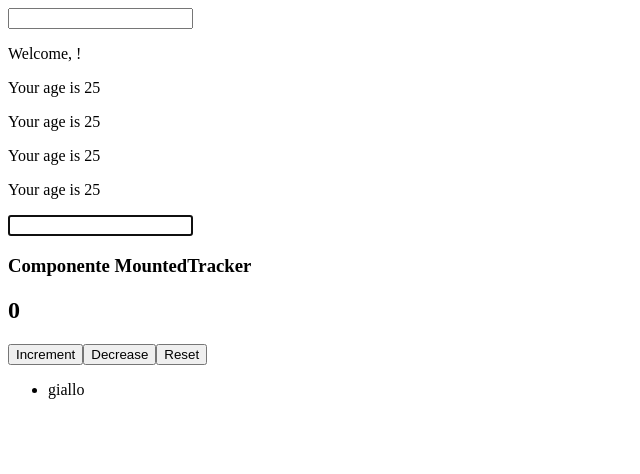
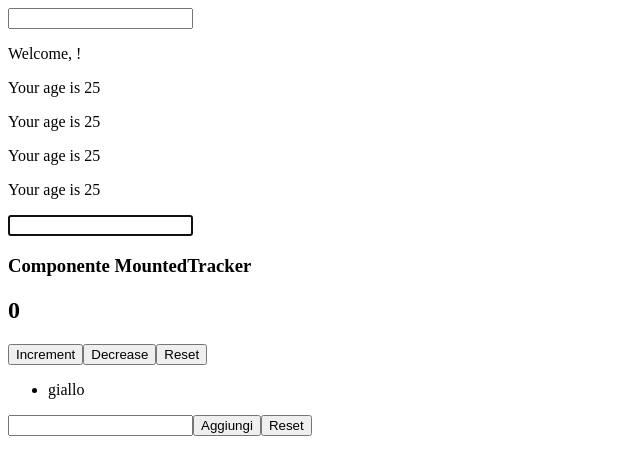
Before and after one commit to federicomariacalato/ex-react, a React (Vite) app in the folder ex-react/: page / in a window 1280 px wide. Shown: the top 474 px of the page, without its empty margins (0-640 px from the left). Built offline with nearby package versions, Linux system fonts and the light colour scheme.

Commit message:
esercizio liste e stato

```diff
--- a/ex-react/src/App.tsx
+++ b/ex-react/src/App.tsx
@@ -6,6 +6,7 @@ import { FocusableInput, MountedTracker } from "./useRef/FocusableInput";
 import { Welcome } from "./Welcome";
 import { Counter } from "./useRef/Counter";
 import { Colors } from "./liste/Colors";
+import { TodoList } from "./liste&stato/TodoList";
 
 const ColorsName = [{ name: "giallo", id: 1 }];
 
@@ -27,6 +28,9 @@ export function App() {
       <div>
         <Colors items={ColorsName} />
       </div>
+      <div>
+        <TodoList />
+      </div>
     </StrictMode>
   );
 }
--- /dev/null
+++ b/ex-react/src/liste&stato/TodoList.tsx
@@ -0,0 +1,41 @@
+import { useState } from "react";
+
+export function TodoList() {
+  const [inputValue, setInputValue] = useState("");
+  const [items, setItems] = useState<string[]>([]);
+
+  function handleAddTodo() {
+    setItems((prevItems) => [...prevItems, inputValue]);
+    setInputValue("");
+  }
+
+  function handleReset() {
+    setItems([]);
+  }
+
+  function handleRemoveTodo(indexToRemove: number) {
+    setItems((prevItems) =>
+      prevItems.filter((_, index) => index !== indexToRemove),
+    );
+  }
+
+  return (
+    <>
+      <ul>
+        {items.map((todo, index) => (
+          <li key={index}>
+            {todo}
+            <button onClick={() => handleRemoveTodo(index)}>Rimuovi</button>
+          </li>
+        ))}
+      </ul>
+      <input
+        type="text"
+        value={inputValue}
+        onChange={(e) => setInputValue(e.target.value)}
+      />
+      <button onClick={handleAddTodo}>Aggiungi</button>
+      <button onClick={handleReset}>Reset</button>
+    </>
+  );
+}
--- a/ex-react/src/liste/Color.tsx
+++ b/ex-react/src/liste/Color.tsx
@@ -4,5 +4,5 @@ type Items = {
 };
 
 export function Color({ id, name }: Items) {
-  return <li key={id}>{name}</li>;
+  return <li>{name}</li>;
 }
```
